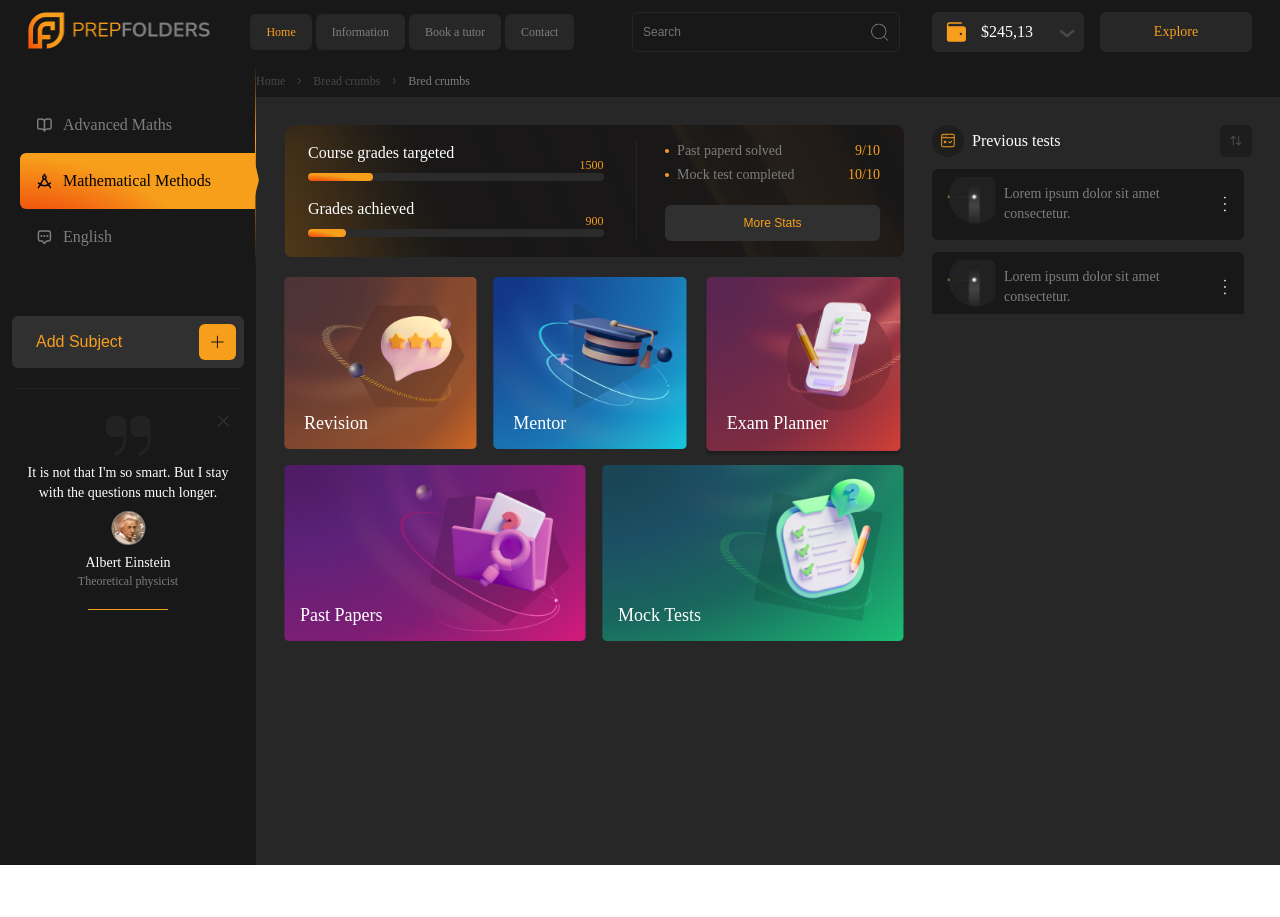
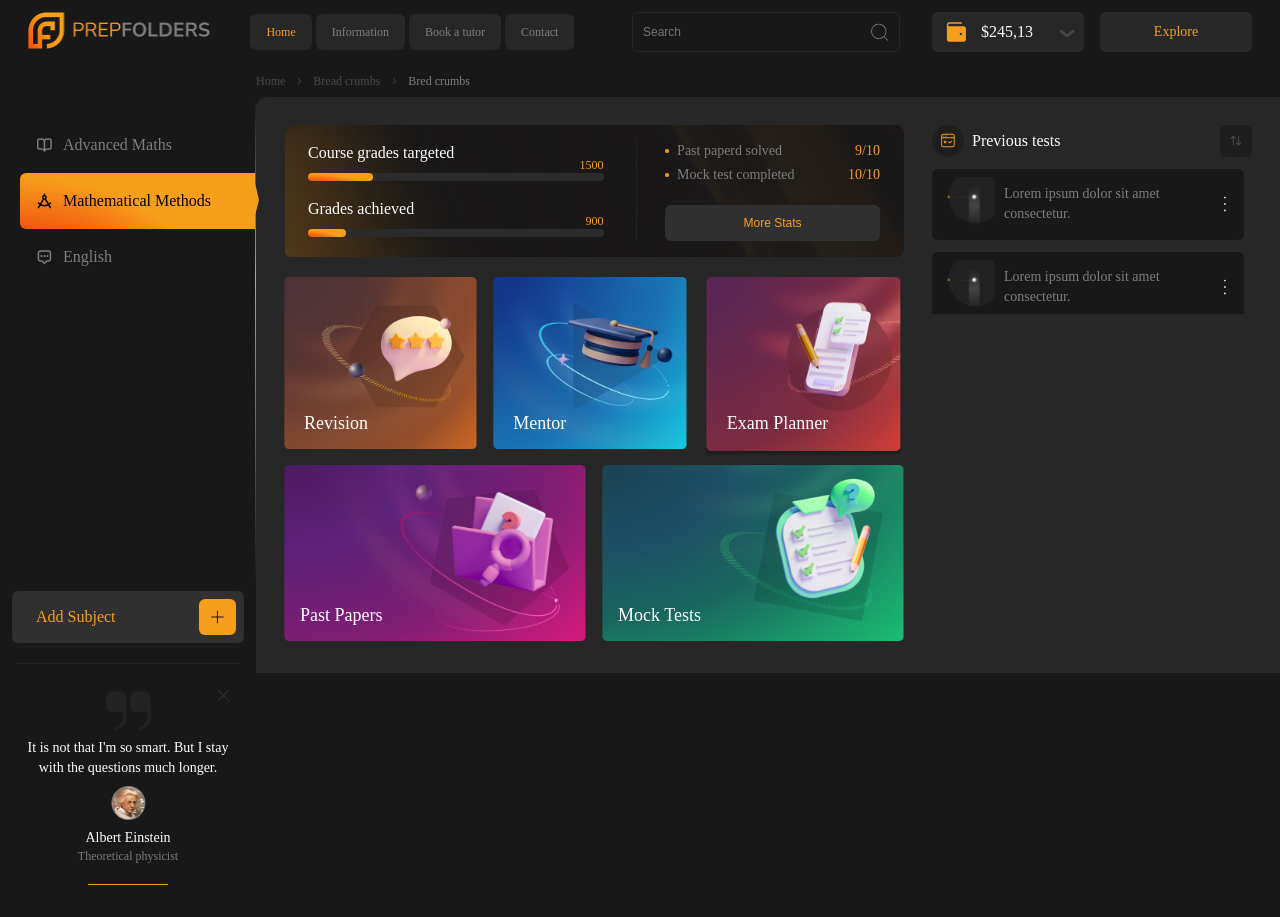
Before and after one commit to imtiaz993/arrange-records, a Next.js app: page / in a window 1280 px wide. Before the commit the page ends 865 px from the top, so only its background shows below. Built offline with nearby package versions, Linux system fonts and the light colour scheme; a web font is replaced by a local one.

Commit message:
fixes v2

```diff
--- a/src/app/globals.css
+++ b/src/app/globals.css
@@ -63,3 +63,7 @@ li {
   border-image-slice: 1;
   background-clip: padding-box;
 }
+
+.button-shadow:hover {
+  box-shadow: 1px 8px 29px 0px rgba(255, 129, 74, 0.85);
+}
--- a/src/app/pagesContent/HomePage/components/Content.jsx
+++ b/src/app/pagesContent/HomePage/components/Content.jsx
@@ -92,10 +92,10 @@ const Content = ({ divRef }) => {
                     : "opacity-0 transition-all duration-500"
                 }`}
               >
-                <button className="bg-[#1A1818] rounded-md w-2/5  h-10 text-white hover:text-[#F79E1C] text-xs cursor-pointer">
+                <button className="bg-[#1A1818] rounded-md w-2/5  h-8 text-white hover:text-[#F79E1C] text-xs cursor-pointer button-shadow">
                   Final Exam
                 </button>
-                <button className="bg-[#1A1818] rounded-md w-2/5 h-10 text-white hover:text-[#F79E1C] text-xs ml-3 cursor-pointer">
+                <button className="bg-[#1A1818] rounded-md w-2/5 h-8 text-white hover:text-[#F79E1C] text-xs ml-3 cursor-pointer button-shadow">
                   My Plan
                 </button>
               </div>
--- a/src/app/pagesContent/HomePage/components/Sidebar.jsx
+++ b/src/app/pagesContent/HomePage/components/Sidebar.jsx
@@ -1,19 +1,15 @@
 "use client";
-import React, { useEffect, useState } from "react";
+import React, { useState } from "react";
 
 const Sidebar = () => {
   const [activeTab, setActiveTab] = useState("Mathematical Methods");
-  const [showQuote, setShowQuote] = useState(false);
-  useEffect(() => {
-    if (typeof window !== "undefined") {
-      setShowQuote(!localStorage.getItem("hideQuote"));
-    }
-  }, []);
+  const [showQuote, setShowQuote] = useState(true);
+
   return (
-    <div className="bg-[#181818] w-1/4 max-w-xs min-h-screen flex flex-col">
-      <div className="border-r border-solid border-gradient">
+    <div className="bg-[#181818] w-1/4 max-w-xs min-h-screen flex flex-col justify-between pb-8 mt-5">
+      <div className="h-[60%] border-r border-solid border-gradient mt-4">
         <div
-          className={`relative flex items-center px-4 py-4 ml-5 rounded-l-md cursor-pointer mt-8 ${
+          className={`relative flex items-center px-4 mt-4 py-4 ml-5 rounded-l-md cursor-pointer ${
             activeTab === "Advanced Maths"
               ? "active-tab-gradient"
               : "text-[#7E7E7E]"
@@ -92,14 +88,12 @@ const Sidebar = () => {
           )}
         </div>
       </div>
-      <div className={`${showQuote ? "mt-[20%]" : "mt-[50%]"}`}>
-        <div className="rounded-md bg-[#303030] mx-3 p-2 flex justify-between">
-          <input
-            type="text"
-            placeholder="Add Subject"
-            className="text-base text-[#F79E1C] placeholder:text-[#F79E1C] w-full border-none outline-none pl-4 pr-1 bg-transparent"
-          />
-          <div className="rounded-md bg-[#F79E1C] flex justify-center p-2 cursor-pointer">
+      <div>
+        <div className="flex items-center rounded-md bg-[#303030] mx-3 p-2 justify-between cursor-pointer">
+          <p className="text-base text-[#F79E1C] w-full pl-4 pr-1 bg-transparent">
+            Add Subject
+          </p>
+          <div className="rounded-md bg-[#F79E1C] flex justify-center p-2">
             <img src="/icons/plus.svg" alt="" />
           </div>
         </div>
@@ -108,14 +102,13 @@ const Sidebar = () => {
             <div className="mx-3 p-1 mt-4 mb-4">
               <div className="bg-[#393838] opacity-40 rounded-xl w-full h-[1px]"></div>
             </div>
-            <div className="mx-5 my-8 mt-4">
+            <div className="mx-5 mt-4">
               <div className="relative flex justify-center">
                 <img src="/icons/quote.svg" alt="" />
                 <div
                   className="absolute right-0"
                   onClick={() => {
                     setShowQuote(false);
-                    localStorage.setItem("hideQuote", true);
                   }}
                 >
                   <img
--- a/src/app/pagesContent/HomePage/index.jsx
+++ b/src/app/pagesContent/HomePage/index.jsx
@@ -17,13 +17,13 @@ const HomePage = () => {
     setImagesHeight(divHeight);
   }, []);
   return (
-    <div className="bg-[#272727] min-h-screen">
+    <div className="bg-[#181818] min-h-screen">
       <Appbar />
       <div className="flex">
         <Sidebar />
         <div className="w-full">
           <BreadCrumbs />
-          <div className="flex justify-between">
+          <div className="rounded-ss-xl bg-[#272727] overflow-hidden flex justify-between">
             <Content divRef={divRef} />
             <PreviousTest imagesHeight={imagesHeight} />
           </div>
```
